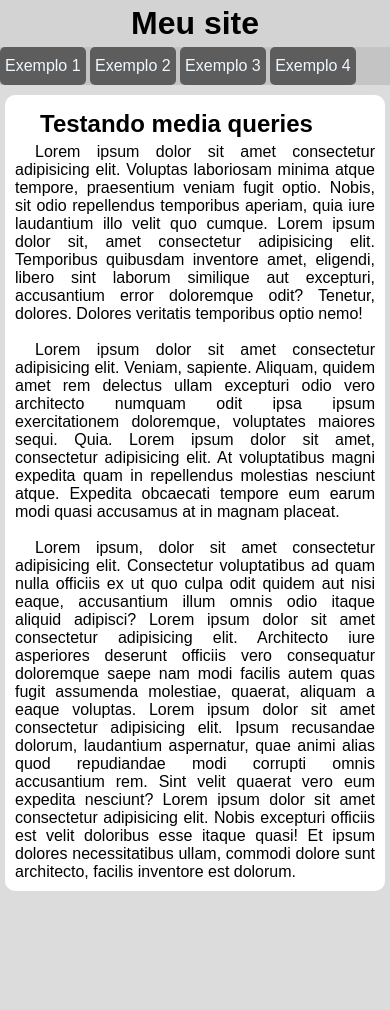
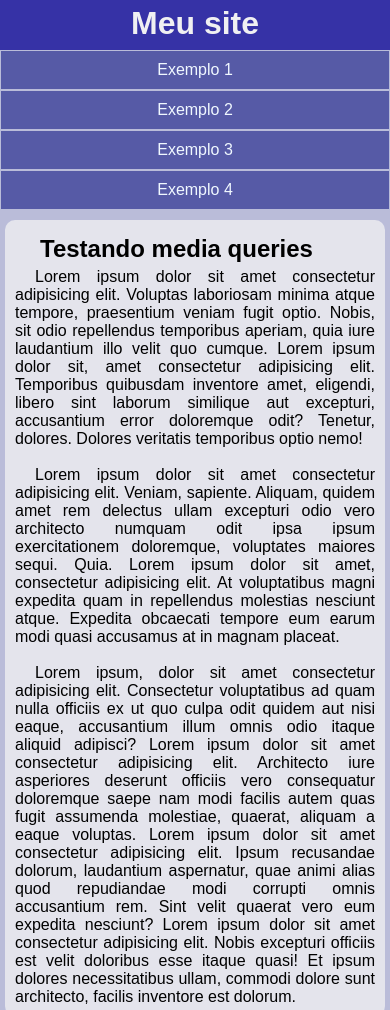
Before and after one commit to KelvinBarros/html-css, a plain HTML site: page exercicios/exe026-mediaQ/mq005/index.html in a window 390 px wide. Shown: the top 1010 px of the page. Before the commit the page ends 891 px from the top, so only its background shows below. Drawn offline with Linux system fonts and the light colour scheme.

Commit message:
nova paleta de cores

```diff
--- a/exercicios/exe026-mediaQ/mq005/estilos/style.css
+++ b/exercicios/exe026-mediaQ/mq005/estilos/style.css
@@ -6,10 +6,12 @@
     font-family: Arial, Helvetica, sans-serif;
 }
 body{
-    background-color: gainsboro;
+    background-color:#BABCD9;
 }
 header{
-    background-color: lightgray;
+    background-color: #3632A6;
+    color: #F0F0F2;
+    height: 50px;
 }
 
 header h1{
@@ -18,7 +20,7 @@ header h1{
 }
 
 menu{
-    background-color: rgb(196, 196, 196);
+    background-color:#8F92BF;
 }
 
 menu ul{
@@ -27,7 +29,7 @@ menu ul{
 
 menu li{
     display: inline-block;
-    background-color: rgba(0, 0, 0, 0.527);
+    background-color:#565AA6;
     color: aliceblue;
     padding: 10px 5px;
     border-radius: 5px;
@@ -39,11 +41,11 @@ menu a{
 }
 
 menu li:hover{
-    background-color: rgb(129, 129, 129);
+    background-color:#8F92BF;
 }
 
 article{
-    background-color: rgb(255, 255, 255);
+    background-color:#f0f0f2c7;
     max-width: 800px;
     margin: auto;
     margin-top: 10px;
@@ -63,4 +65,12 @@ article h1{
         margin-left: 5px;
         margin-right: 5px;
     }
+
+    menu li {
+        display: block;
+        text-align: center;
+        border-radius: 0px;
+        border: 1px solid #BABCD9;
+
+    }
 }
```
